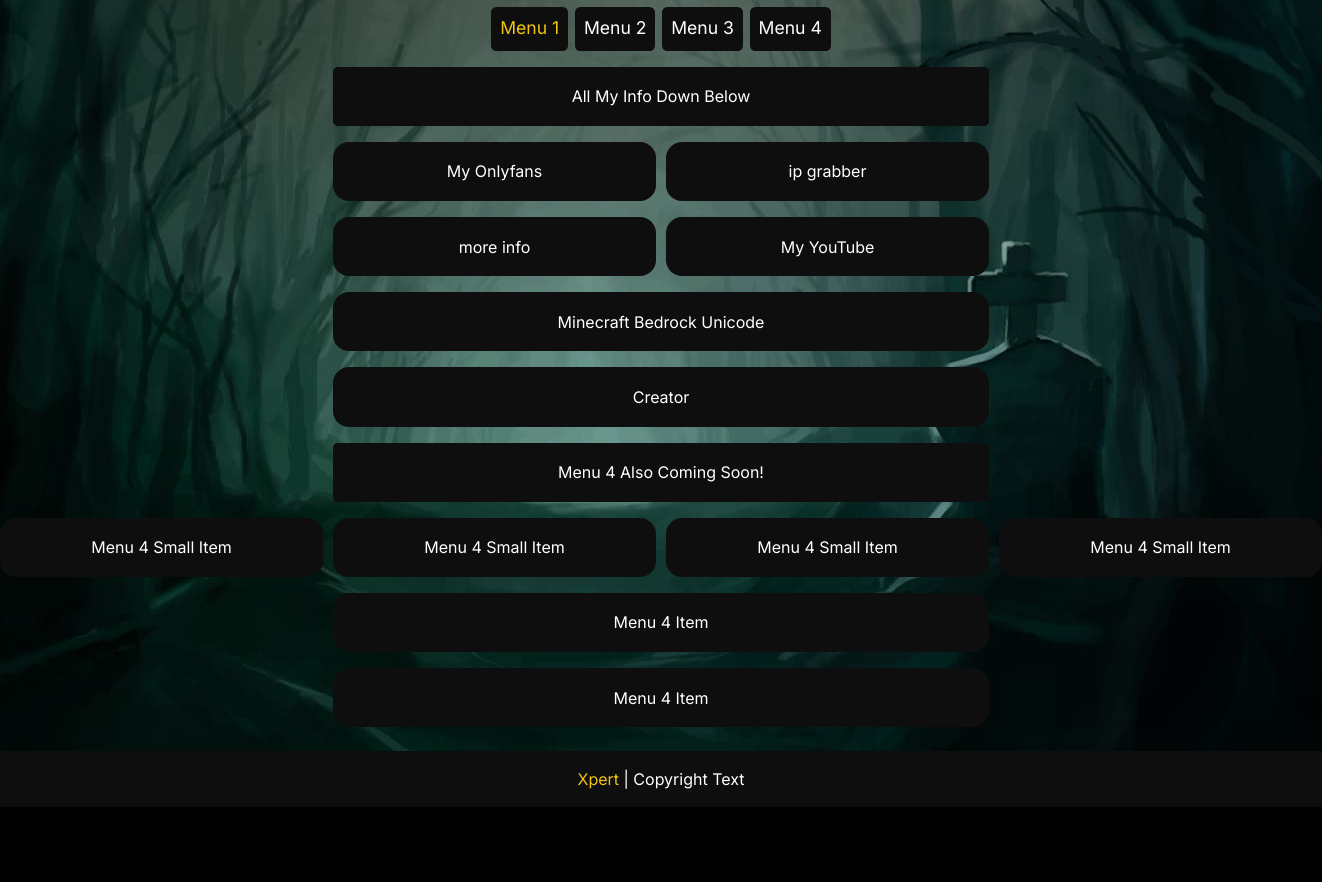
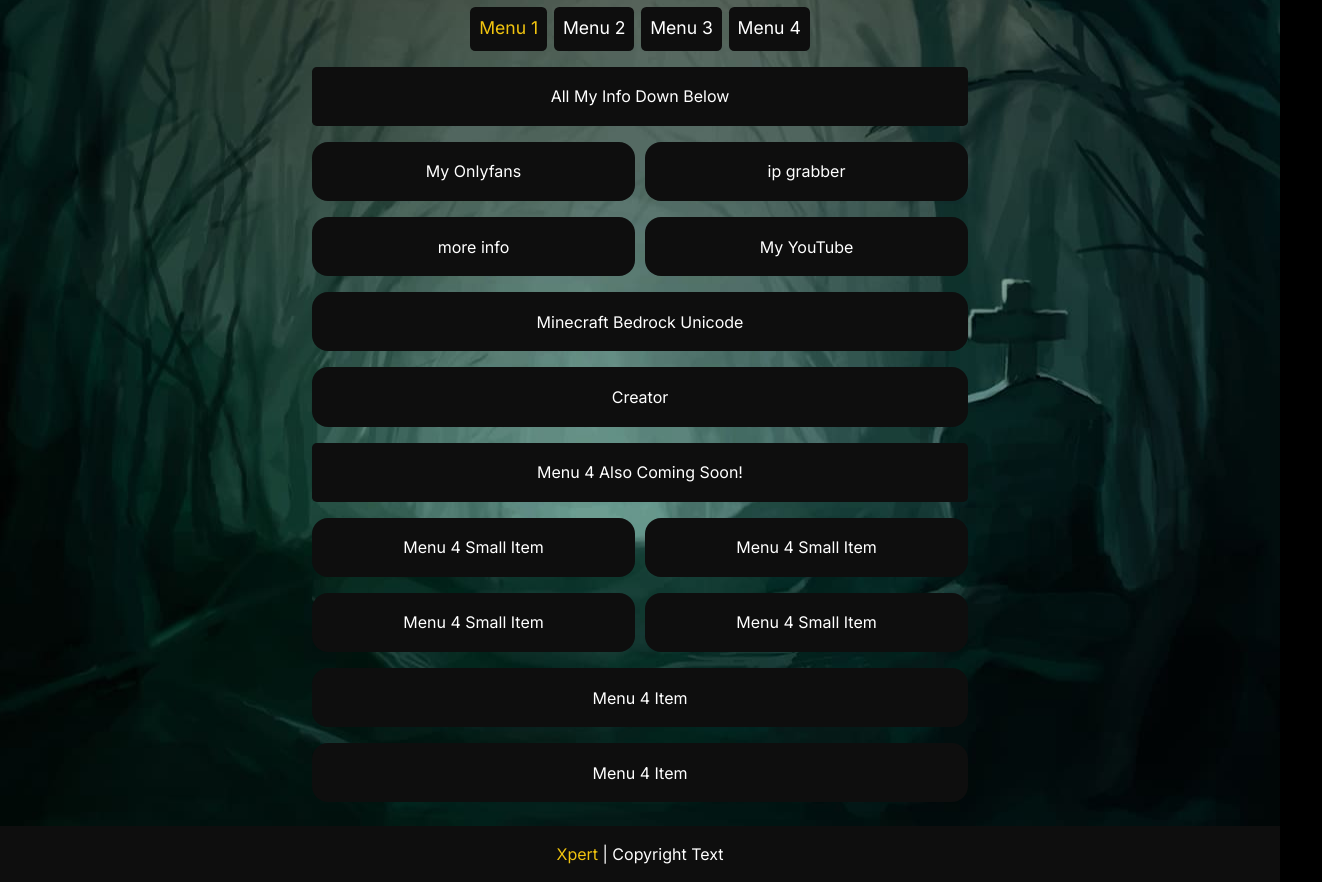
Before and after one commit to xpertlol/xpert, a plain HTML site: page index.html in a window 1280 px wide. Shown: the part 307-1189 px from the top of the page, 1322 px wide, since content can reach past the window. Before the commit the page ends 1114 px from the top, so only its background shows below. Drawn offline with Linux system fonts and the light colour scheme.

Commit message:
testbuild v 1.5

```diff
--- a/index.html
+++ b/index.html
@@ -200,6 +200,9 @@ open source made by xpert
           <a class="main_small_a_item" href="#link" target="_blank" rel="nofollow">
             <button class="main_small_button_item">Menu 4 Small Item</button>
           </a>
+                  <!-- small Menu Item 2nd row -->
+        </div>
+        <div class="main_small_button_list">
           <a class="main_small_a_item" href="#link" target="_blank" rel="nofollow">
             <button class="main_small_button_item">Menu 4 Small Item</button>
           </a>
```
